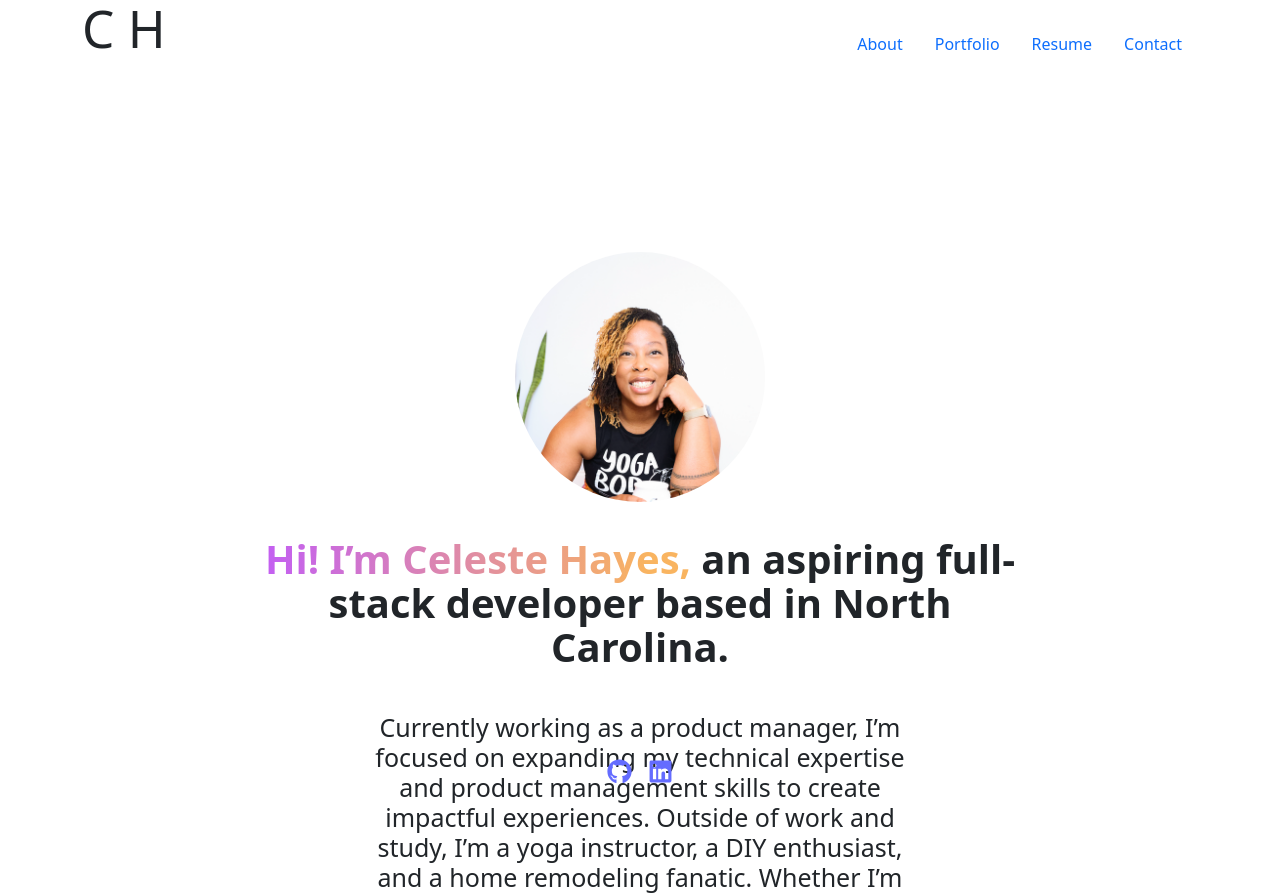
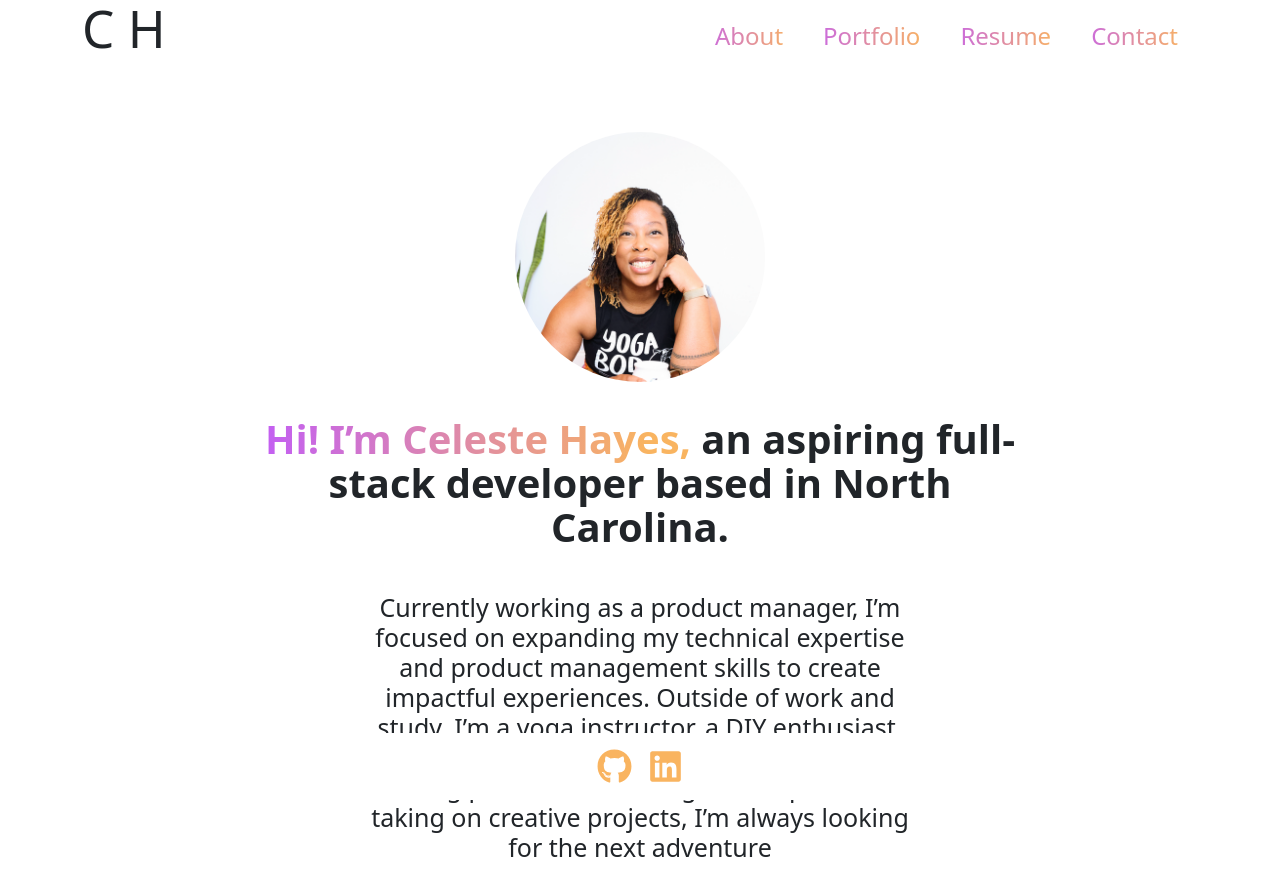
Before and after one commit to celeste-hayes/Portfolio, a React (Vite) app in the folder React Portfolio/: page / in a window 1280 px wide. Shown: the top 896 px of the page. Built offline with nearby package versions, Linux system fonts and the light colour scheme.

Commit message:
refactor: add style adjustments for footer to app.css

```diff
--- a/React Portfolio/src/App.css
+++ b/React Portfolio/src/App.css
@@ -5,16 +5,33 @@
   text-align: center;
 }
 
+Header {
+  background-color: white;
+}
+
+.nav-item .nav-link {
+  font-size: 1.5rem;
+  padding: 10px 20px;
+  background: linear-gradient(270deg, #f9b460 10%, #c35ff2 100%);
+  background-clip: text;
+  -webkit-background-clip: text;
+  color: transparent;
+  cursor: pointer;
+}
+
+.nav-item .nav-link:hover {
+  color: black;
+  background: transparent;
+}
+
 .hero {
   display: flex;
   flex-direction: column;
   align-items: center;
   gap: 35px;
-  padding: 20px;
 }
 
 .hero img {
-  margin-top: 100px;
   width: 250px;
   height: 250px;
   border-radius: 50%;
@@ -52,39 +69,44 @@
 
 .connect-btn {
   background: linear-gradient(270deg, #f9b460 10%, #c35ff2 100%);
-  padding: 15px 30px;
-  border-radius: 30px;
+  padding: 15px 25px;
+  border-radius: 20px;
   cursor: pointer;
   transition: all 0.3s;
 }
 
 .connect-btn:hover {
   border: 2px solid black;
+  background: white;
 }
 
 .resume-btn {
-  padding: 15px 30px;
-  border-radius: 30px;
+  padding: 15px 12px;
+  border-radius: 20px;
   border: 2px solid black;
   cursor: pointer;
   transition: all 0.3s;
 }
 
 .resume-btn:hover {
-  border: 2px solid #f9b460;
+  background: linear-gradient(270deg, #f9b460 10%, #c35ff2 100%);
+  padding: 15px 12px;
+  border-radius: 20px;
+  border: 2px solid transparent;
+  cursor: pointer;
+  transition: all 0.3s;
 }
 
-.logo {
-  height: 6em;
-  padding: 1.5em;
-  will-change: filter;
-  transition: filter 300ms;
+Footer {
+  background-color: white;
 }
-.logo:hover {
-  filter: drop-shadow(0 0 2em #646cffaa);
+
+.icon-color {
+  color: #f9b460;
 }
-.logo.react:hover {
-  filter: drop-shadow(0 0 2em #61dafbaa);
+
+.icon-color:hover {
+  color: black;
 }
 
 @keyframes logo-spin {
--- a/React Portfolio/src/components/Footer.jsx
+++ b/React Portfolio/src/components/Footer.jsx
@@ -5,10 +5,10 @@ export default function Footer() {
         <footer className="py-3" style={{ position: 'fixed', bottom: 0, left: 0, width: '100%', zIndex: 1000 }}>
             <div className="container d-flex justify-content-center">
                 <a href="https://github.com/celeste-hayes" target="_blank" className="mx-2 noopener noreferrer">
-                    <FaGithub size={25} />
+                    <FaGithub size={35} className='icon-color'/>
                 </a>
                 <a href="https://www.linkedin.com/in/celeste-hayes-a93464b8/" target="_blank" className="mx-2 noopener noreferrer">
-                    <FaLinkedin size={25} />
+                    <FaLinkedin size={35} className='icon-color'/>
                 </a>
             </div>
         </footer>
```
